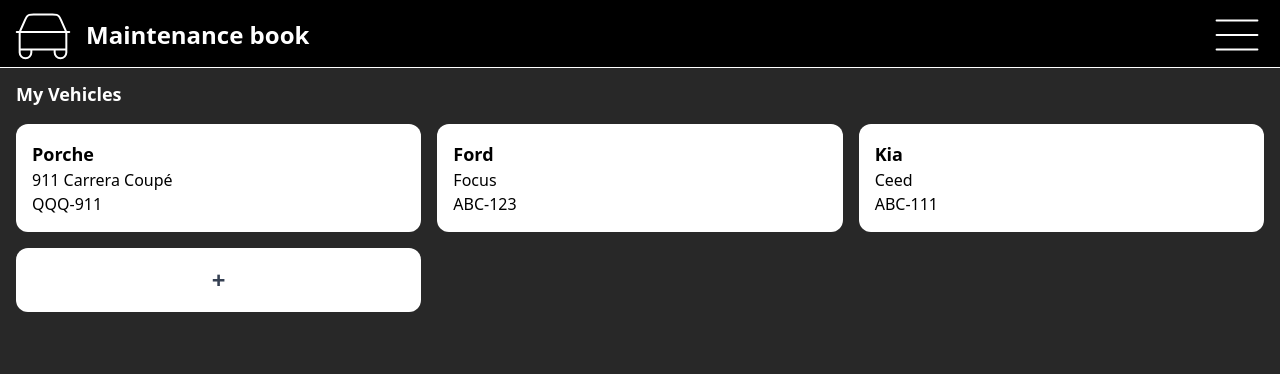
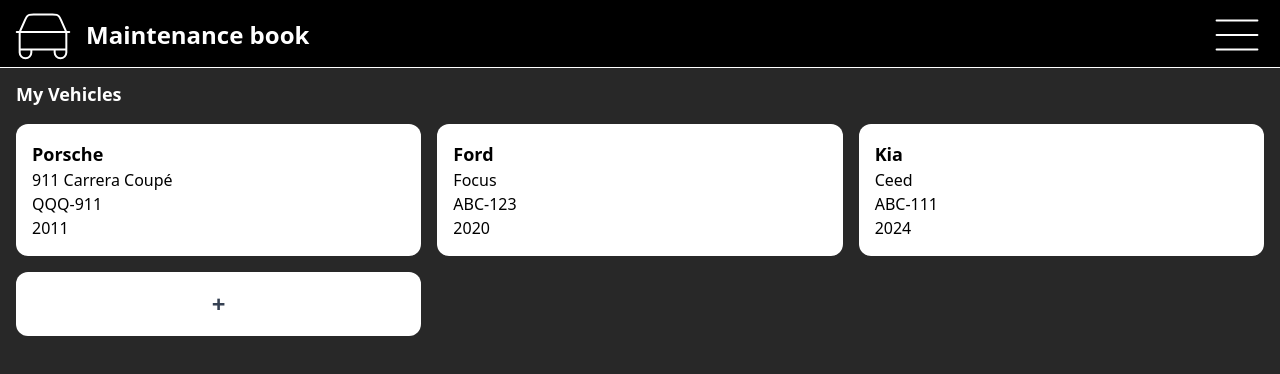
Before and after one commit to AaroEr/Maintenance-book, a React (Vite) app: page / in a window 1280 px wide. Shown: the top 374 px of the page. Built offline with nearby package versions, Linux system fonts and the light colour scheme.

Commit message:
Model year added

```diff
--- a/src/components/AddVehicleModal.tsx
+++ b/src/components/AddVehicleModal.tsx
@@ -4,6 +4,7 @@
   register: string;
   brand: string;
   model: string;
+  year: string;
 }
 
 type AddVehicleModalProps = {
@@ -17,6 +18,7 @@
     register: "",
     brand: "",
     model: "",
+    year: "",
   })
 
   if (!isOpen) return null
@@ -24,7 +26,7 @@
   const handleSubmit = (e: React.FormEvent) => {
     e.preventDefault();
     onSave(formData);
-    setFormData({ register: "", brand: "", model: "" })
+    setFormData({ register: "", brand: "", model: "", year: ""})
   }
 
   return (
@@ -65,6 +67,19 @@
             />
           </div>
           <div>
+            <label className="block text-sm font-medium">Year</label>
+            <input
+              type="text"
+              value={formData.year}
+              onChange={(e) =>
+                setFormData((prev) => ({ ...prev, year: e.target.value }))
+              }
+              className="w-full mt-1 p-2 border rounded-md"
+              placeholder="Enter the model year"
+              required
+            />
+          </div>
+          <div>
             <label className="block text-sm font-medium">License plate number</label>
             <input
               type="text"
--- a/src/components/CardGrid.tsx
+++ b/src/components/CardGrid.tsx
@@ -8,13 +8,14 @@
     register: string
     brand: string
     model: string
+    year: string
 }
 
 const CardGrid = () => {
     const [vehicles, setVehicles] = useState<Vehicle[]>([
-        {id: 1, brand: "Porche", model: "911 Carrera Coupé", register: "QQQ-911"},
-        {id: 2, brand: "Ford", model: "Focus", register: "ABC-123"},
-        {id: 3, brand: "Kia", model: "Ceed", register: "ABC-111"}
+        {id: 1, brand: "Porsche", model: "911 Carrera Coupé", register: "QQQ-911", year: "2011"},
+        {id: 2, brand: "Ford", model: "Focus", register: "ABC-123", year: "2020"},
+        {id: 3, brand: "Kia", model: "Ceed", register: "ABC-111", year: "2024"}
     ])
 
     const [isModalOpen, setModalOpen] = useState(false)
@@ -27,12 +28,13 @@
       setModalOpen(false)
     }
 
-    const handleSaveVehicle = (formData: { register: string; brand: string; model: string }) => {
+    const handleSaveVehicle = (formData: { register: string; brand: string; model: string, year: string}) => {
       const newVehicle: Vehicle = {
         id: Date.now(),
         register: formData.register,
         brand: formData.brand,
         model: formData.model,
+        year: formData.year,
       };
       setVehicles(prev => [...prev, newVehicle])
       setModalOpen(false)
--- a/src/components/VehicleCard.tsx
+++ b/src/components/VehicleCard.tsx
@@ -3,6 +3,7 @@
     register: string
     brand: string
     model: string
+    year: string
 }
 
 type Props = {
@@ -15,6 +16,7 @@
             <h2 className="text-lg font-semibold">{vehicle.brand}</h2>
             <p>{vehicle.model}</p>
             <p>{vehicle.register}</p>
+            <p>{vehicle.year}</p>
         </div>
     )
 }
```
